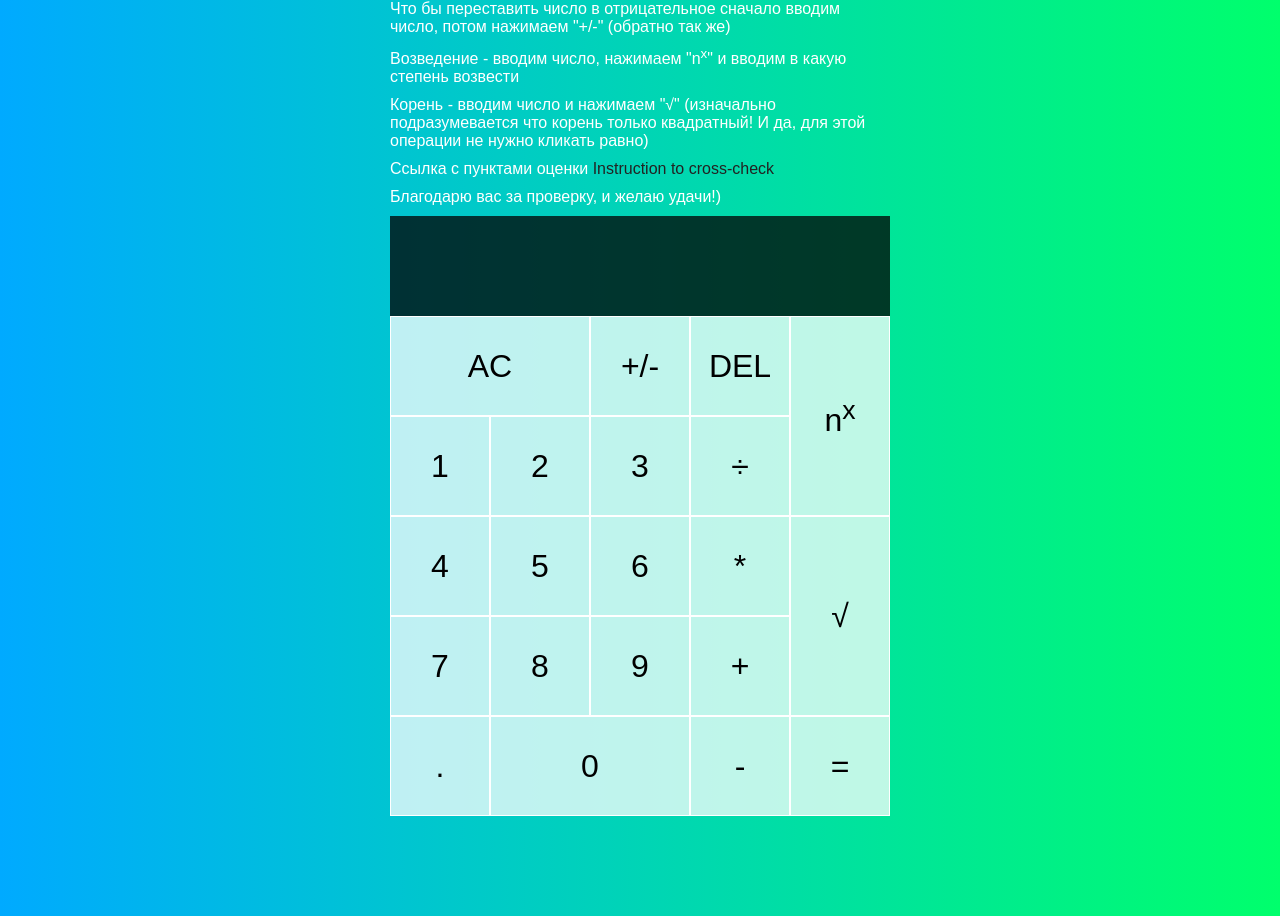
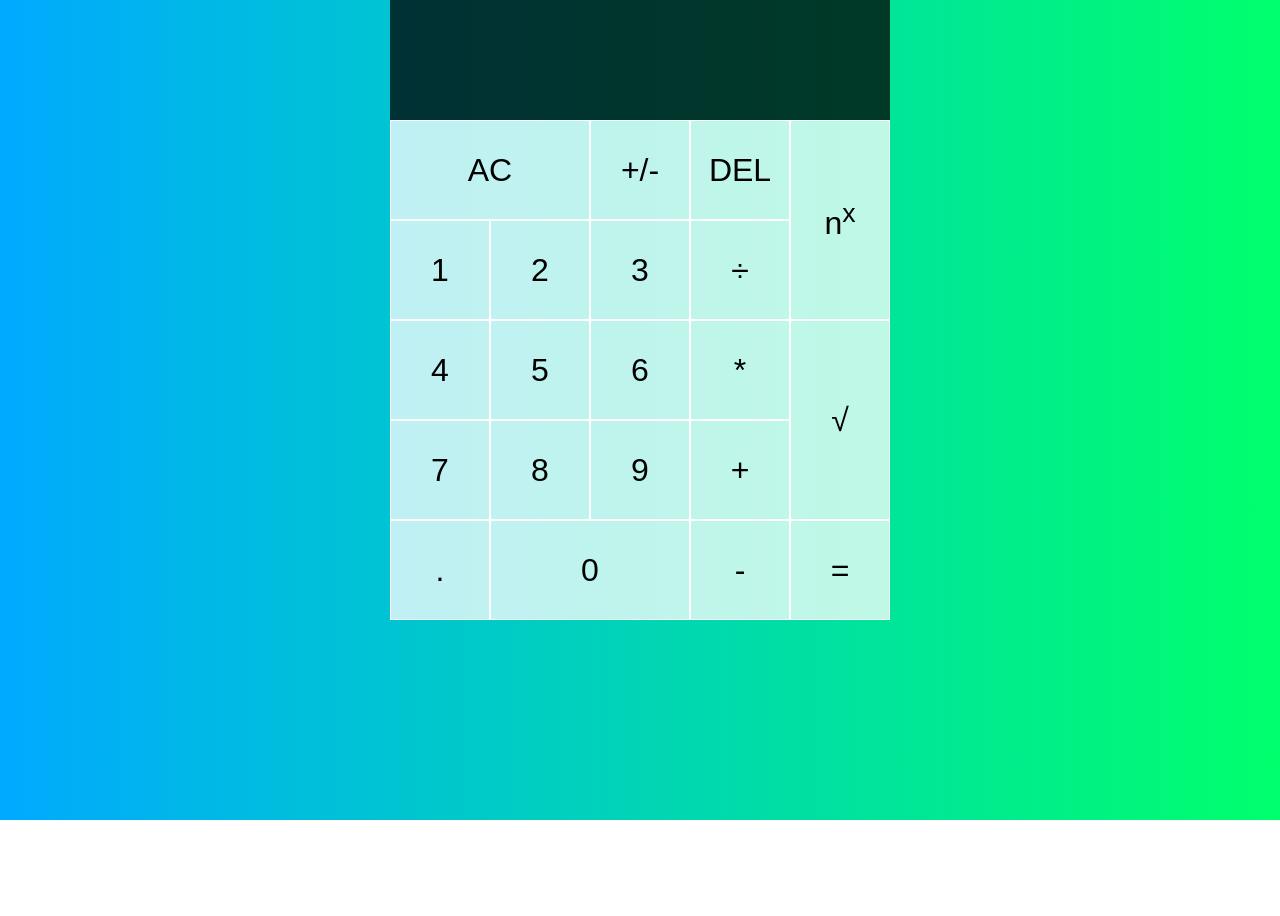
Before and after one commit to johnneon/calculator, a plain HTML site: page index.html in a window 1280 px wide. After the commit the page ends 820 px from the top, so only its background shows below. Drawn offline with Linux system fonts and the light colour scheme.

Commit message:
refactor: delete description

```diff
--- a/index.html
+++ b/index.html
@@ -9,13 +9,6 @@
 
 <body>
   <div class="calculator-gtid">
-    <div class="span-five">
-      <p>Что бы переставить число в отрицательное сначало вводим число, потом нажимаем "+/-" (обратно так же)</p>
-      <p>Возведение - вводим число, нажимаем "n<sup>x</sup>" и вводим в какую степень возвести</p>
-      <p>Корень - вводим число и нажимаем "√" (изначально подразумевается что корень только квадратный! И да, для этой операции не нужно кликать равно)</p>
-      <p>Ссылка с пунктами оценки <a href="https://github.com/rolling-scopes-school/tasks/blob/master/tasks/ready-projects/calculator.md#instruction-to-cross-check" target="_blank">Instruction to cross-check</a></p>
-      <p>Благодарю вас за проверку, и желаю удачи!)</p>
-    </div>
     <div class="output">
       <div data-previous-operand class="previos-operand"></div>
       <div data-current-operand class="current-operand"></div>
```
